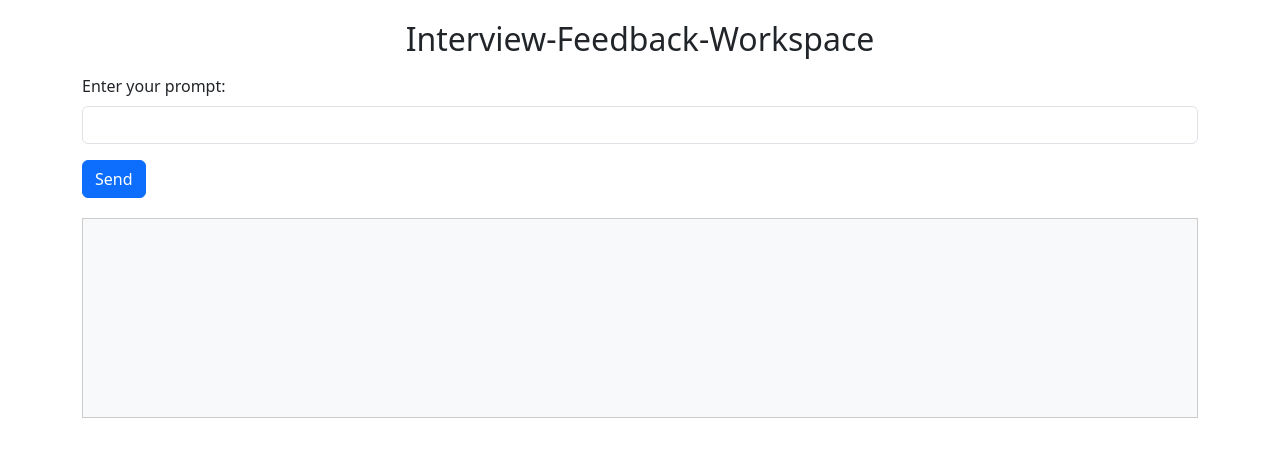
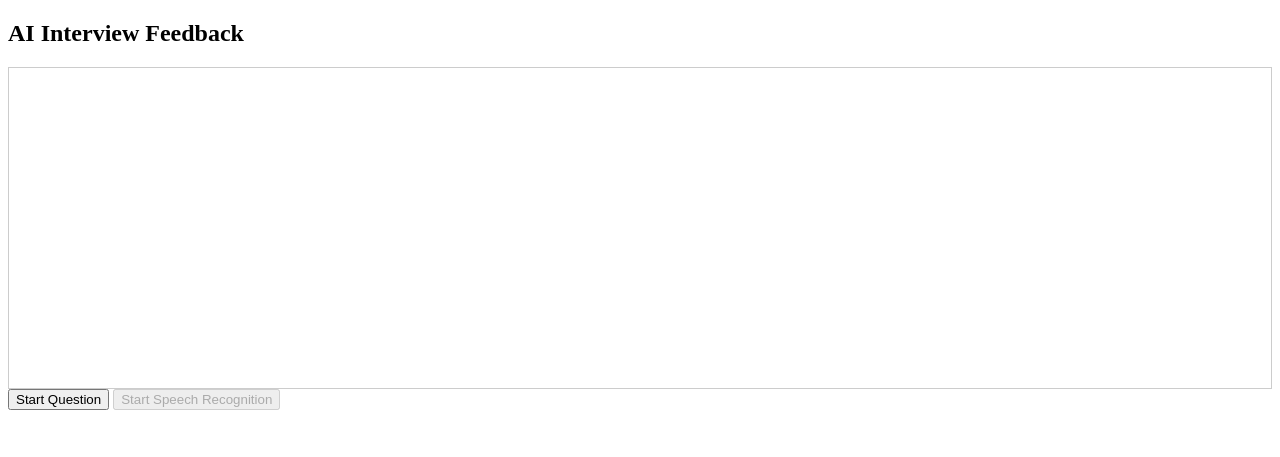
Before and after one commit to AkshayJay-99/Sunhacks2024, a FastAPI app: page /users/me in a window 1280 px wide. Shown: the top 457 px of the page. Run offline with FastAPI, Linux system fonts and the light colour scheme.

Commit message:
Initial prototype

```diff
--- a/Templates/response.html
+++ b/Templates/response.html
@@ -3,7 +3,7 @@
 <head>
     <meta charset="UTF-8">
     <meta name="viewport" content="width=device-width, initial-scale=1.0">
-    <title>Prompt-Response System</title>
+    <title>LeetCode Question Feedback System</title>
     <link href="https://cdn.jsdelivr.net/npm/bootstrap@5.3.0-alpha1/dist/css/bootstrap.min.css" rel="stylesheet">
     <style>
         body {
@@ -34,52 +34,112 @@
     </style>
 </head>
 <body>
+    <div class="container">
+        <h2 class="text-center">LeetCode Question Feedback System</h2>
 
-    <div class="container">
-        <h2 class="text-center">Interview-Feedback-Workspace</h2>
-
-        <!-- Prompt input form -->
-        <form id="prompt-form" class="mt-3">
-            <div class="mb-3">
-                <label for="user-prompt" class="form-label">Enter your prompt:</label>
-                <input type="text" class="form-control" id="user-prompt" required>
-            </div>
-            <button type="submit" class="btn btn-primary">Send</button>
-        </form>
+        <div class="mt-4">
+            <button id="start-question" class="btn btn-primary">Start Question</button>
+            <button id="start-speech" class="btn btn-secondary" disabled>Answer with Speech</button>
+        </div>
 
         <!-- Response display box -->
         <div id="response-box">
-            <!-- Conversations will appear here -->
+            <!-- Questions and answers will appear here -->
         </div>
+
+        <!-- Hidden input to display converted speech text -->
+        <input type="hidden" id="speech-result">
     </div>
 
     <script>
-        document.getElementById("prompt-form").addEventListener("submit", function(e) {
-            e.preventDefault();
+        let currentQuestion = '';
 
-            // Get the user's input
-            const userPrompt = document.getElementById("user-prompt").value;
+        // Handle starting the question
+        document.getElementById("start-question").addEventListener("click", function() {
+            // Directly set the "First Bad Version" question
+            currentQuestion = `
+            FIRST BAD VERSION
 
-            // Add user's prompt to the response box
+            You are a product manager and currently leading a team to develop a new product. Unfortunately, the latest version of your product fails the quality check. Since each version is developed based on the previous version, all the versions after a bad version are also bad.
+
+            Suppose you have n versions [1, 2, ..., n] and you want to find out the first bad one, which causes all the following ones to be bad.
+
+            You are given an API bool isBadVersion(version) which returns whether version is bad. Implement a function to find the first bad version. You should minimize the number of calls to the API.
+
+            Example 1:
+
+            Input: n = 5, bad = 4
+            Output: 4
+            Explanation:
+            call isBadVersion(3) -> false
+            call isBadVersion(5) -> true
+            call isBadVersion(4) -> true
+            Then 4 is the first bad version.
+
+            Example 2:
+
+            Input: n = 1, bad = 1
+            Output: 1
+
+            Constraints:
+            1 <= bad <= n <= 2^31 - 1
+            `;
+
+            // Display the question in the response box
             const responseBox = document.getElementById("response-box");
-            const userPromptDiv = document.createElement("div");
-            userPromptDiv.classList.add("user-prompt");
-            userPromptDiv.textContent = "You: " + userPrompt;
-            responseBox.appendChild(userPromptDiv);
+            const questionDiv = document.createElement("div");
+            questionDiv.classList.add("user-prompt");
+            questionDiv.textContent = currentQuestion;
+            responseBox.appendChild(questionDiv);
 
-            // Clear the input field
-            document.getElementById("user-prompt").value = '';
+            // Enable speech button after the question is displayed
+            document.getElementById("start-speech").disabled = false;
+        });
 
-            // Generate a system response (for demo purposes, it's a static response)
-            setTimeout(() => {
-                const systemResponseDiv = document.createElement("div");
-                systemResponseDiv.classList.add("system-response");
-                systemResponseDiv.textContent = "System: This is a response to your prompt: '" + userPrompt + "'";
-                responseBox.appendChild(systemResponseDiv);
+        // Handle speech recognition
+        document.getElementById("start-speech").addEventListener("click", function() {
+            const recognition = new (window.SpeechRecognition || window.webkitSpeechRecognition)();
+            recognition.lang = "en-US";
+            recognition.interimResults = false;
+            recognition.maxAlternatives = 1;
 
-                // Scroll to the bottom of the response box to see the latest message
-                responseBox.scrollTop = responseBox.scrollHeight;
-            }, 500);
+            recognition.start();
+
+            recognition.onresult = function(event) {
+                const speechResult = event.results[0][0].transcript;
+                document.getElementById("speech-result").value = speechResult;
+
+                // Display the speech result in the response box
+                const responseBox = document.getElementById("response-box");
+                const userAnswerDiv = document.createElement("div");
+                userAnswerDiv.classList.add("system-response");
+                userAnswerDiv.textContent = "Your Response: " + speechResult;
+                responseBox.appendChild(userAnswerDiv);
+
+                // Send the answer to the backend for feedback
+                fetch("/send_answer", {
+                    method: "POST",
+                    headers: {
+                        "Content-Type": "application/json"
+                    },
+                    body: JSON.stringify({ question: currentQuestion, answer: speechResult })
+                })
+                .then(response => response.json())
+                .then(data => {
+                    // Display the feedback in the response box
+                    const feedbackDiv = document.createElement("div");
+                    feedbackDiv.classList.add("system-response");
+                    feedbackDiv.textContent = "Feedback: " + data.feedback;
+                    responseBox.appendChild(feedbackDiv);
+
+                    // Scroll to the latest message
+                    responseBox.scrollTop = responseBox.scrollHeight;
+                });
+            };
+
+            recognition.onerror = function(event) {
+                alert("Error occurred in recognition: " + event.error);
+            };
         });
     </script>
 
--- /dev/null
+++ b/Templates/response1.html
@@ -0,0 +1,134 @@
+<!DOCTYPE html>
+<html lang="en">
+<head>
+    <meta charset="UTF-8">
+    <meta name="viewport" content="width=device-width, initial-scale=1.0">
+    <title>AI Interview Feedback</title>
+    <style>
+        .user-prompt, .system-response {
+            margin: 10px 0;
+            padding: 10px;
+            border-radius: 5px;
+        }
+        .user-prompt {
+            background-color: #e0f7fa;
+        }
+        .system-response {
+            background-color: #ffe0b2;
+        }
+    </style>
+</head>
+<body>
+    <h2>AI Interview Feedback</h2>
+    <div id="response-box" style="border: 1px solid #ccc; height: 300px; overflow-y: scroll; padding: 10px;"></div>
+
+    <button id="start-question">Start Question</button>
+    <button id="start-speech" disabled>Start Speech Recognition</button>
+    <p id="status" style="color: green;"></p>
+
+    <input type="hidden" id="speech-result">
+
+    <script>
+        let currentQuestion = `
+        FIRST BAD VERSION
+
+        You are a product manager and currently leading a team to develop a new product. Unfortunately, the latest version of your product fails the quality check. Since each version is developed based on the previous version, all the versions after a bad version are also bad.
+
+        Suppose you have n versions [1, 2, ..., n] and you want to find out the first bad one, which causes all the following ones to be bad.
+
+        You are given an API bool isBadVersion(version) which returns whether version is bad. Implement a function to find the first bad version. You should minimize the number of calls to the API.
+
+        Example 1:
+
+        Input: n = 5, bad = 4
+        Output: 4
+        Explanation:
+        call isBadVersion(3) -> false
+        call isBadVersion(5) -> true
+        call isBadVersion(4) -> true
+        Then 4 is the first bad version.
+
+        Example 2:
+
+        Input: n = 1, bad = 1
+        Output: 1
+
+        Constraints:
+        1 <= bad <= n <= 2^31 - 1
+        `;
+        const responseBox = document.getElementById("response-box");
+        const statusElement = document.getElementById("status");
+
+        // Utility function to append messages to the response box
+        function appendToResponseBox(text, className) {
+            const div = document.createElement("div");
+            div.classList.add(className);
+            div.textContent = text;
+            responseBox.appendChild(div);
+            responseBox.scrollTop = responseBox.scrollHeight;
+        }
+
+        // Handle starting the question
+        document.getElementById("start-question").addEventListener("click", function() {
+            // Display the question in the response box
+            appendToResponseBox(currentQuestion, 'user-prompt');
+
+            // Enable speech button after the question is displayed
+            document.getElementById("start-speech").disabled = false;
+        });
+
+        // Handle speech recognition
+        document.getElementById("start-speech").addEventListener("click", function() {
+            const recognition = new (window.SpeechRecognition || window.webkitSpeechRecognition)();
+            recognition.lang = "en-US";
+            recognition.interimResults = false;
+            recognition.maxAlternatives = 1;
+
+            recognition.start();
+            statusElement.textContent = "Listening...";
+            document.getElementById("start-speech").disabled = true;
+
+            recognition.onresult = function(event) {
+                const speechResult = event.results[0][0].transcript;
+                document.getElementById("speech-result").value = speechResult;
+
+                // Display the speech result in the response box
+                appendToResponseBox("Your Response: " + speechResult, 'system-response');
+
+                // Send the answer (verbal approach) to the backend for feedback
+                fetch("/generate_feedback", {
+                    method: "POST",
+                    headers: {
+                        "Content-Type": "application/json"
+                    },
+                    body: JSON.stringify({ verbal_approach: speechResult })  // No need to send question
+                })
+                .then(response => response.json())
+                .then(data => {
+                    // Display the feedback in the response box
+                    appendToResponseBox("Feedback: " + data.feedback, 'system-response');
+                    statusElement.textContent = "";
+                })
+                .catch(error => {
+                    alert("Error fetching feedback: " + error);
+                    statusElement.textContent = "";
+                })
+                .finally(() => {
+                    document.getElementById("start-speech").disabled = false;
+                });
+            };
+
+            recognition.onerror = function(event) {
+                alert("Error occurred in recognition: " + event.error);
+                document.getElementById("start-speech").disabled = false;
+                statusElement.textContent = "";
+            };
+
+            recognition.onspeechend = function() {
+                recognition.stop();
+                statusElement.textContent = "Processing response...";
+            };
+        });
+    </script>
+</body>
+</html>
--- a/main.py
+++ b/main.py
@@ -10,6 +10,9 @@ from database import db, serialize_dict, users_collection
 from fastapi.responses import HTMLResponse
 from fastapi.staticfiles import StaticFiles
 from fastapi.templating import Jinja2Templates
+from openai import OpenAI
+from openai.types.chat import ChatCompletionMessageParam
+import random
 
 # Secret key and algorithm for JWT
 SECRET_KEY = "your_secret_key"
@@ -17,6 +20,13 @@ ALGORITHM = "HS256"
 
 # Instantiate FastAPI app
 app = FastAPI()
+
+# openai.api_key = "sk-h6TtCNS3fGaHLw4H5FEZ7t3DlZmNgZcDUvgfcraHliT3BlbkFJcDgBvFZqZ2lazKqRDo36p_UgbnGk_59IyOTFeOOWkA"
+
+client = OpenAI(
+    api_key="sk-h6TtCNS3fGaHLw4H5FEZ7t3DlZmNgZcDUvgfcraHliT3BlbkFJcDgBvFZqZ2lazKqRDo36p_UgbnGk_59IyOTFeOOWkA"
+)
+
 
 app.mount("/static", StaticFiles(directory="static"), name="static")
 
@@ -46,69 +56,73 @@ async def read_login(request: Request):
 
 @app.get("/users/me", response_class=HTMLResponse)
 async def prompt_page(request: Request):
-    return templates.TemplateResponse("response.html", {"request": request})
+    return templates.TemplateResponse("response1.html", {"request": request})
 
 
-# # Registration endpoint
-# @app.post("/register/")
-# def register(user: UserCreate):
-#     # Check if the user is already in the database
-#     user_in_db = users_collection.find_one({"email": user.email})
-#     if user_in_db:
-#         raise HTTPException(status_code=status.HTTP_400_BAD_REQUEST, detail="Email already registered")
 
-#     # Hash the password before storing it
-#     hashed_password = hash_password(user.password)
+# Predefined list of LeetCode-style questions and sample verbal approaches
+questions = [
+    "FIRST BAD VERSION: Implement a function to find the first bad version in a series of versions.",
+    "TWO SUM: Given an array of integers, return indices of the two numbers that add up to a specific target.",
+    "MERGE INTERVALS: Given a collection of intervals, merge all overlapping intervals.",
+    "LONGEST PALINDROMIC SUBSTRING: Find the longest palindromic substring in a given string.",
+    "FIND MEDIAN FROM DATA STREAM: Continuously add numbers and return the median after each addition."
+]
 
-#     # Create a dictionary to insert into the database
-#     user_dict = {"email": user.email, "hashed_password": hashed_password}
 
-#     # Insert the new user into the users collection
-#     users_collection.insert_one(user_dict)
+@app.post("/generate_feedback")
+async def generate_feedback(request: Request):
+    try:
+        # Parse the incoming JSON data from the request body
+        data = await request.json()
+        question = data.get("question", random.choice(questions))  # Use provided question or a random one
+        verbal_approach = data.get("verbal_approach")
 
-#     return {"msg": "User registered successfully"}
+        if not verbal_approach:
+            return {"error": "Verbal approach is required"}
 
-# Login endpoint
-# @app.post("/login/")
-# def login(user: UserCreate):
-#     # Fetch the user from the database by email
-#     user_in_db = users_collection.find_one({"email": user.email})
+        # Prepare messages for the OpenAI API using the correct format
+        messages: list[ChatCompletionMessageParam] = [
+            {"role": "system", "content": "You are an AI interviewer conducting a coding interview."},
+            {"role": "system", "content": f"The following LeetCode question was displayed to the candidate: {question}"},
+            {
+                "role": "system",
+                "content": """
+                The candidate has explained their approach to solving the problem.
 
-#     # If the user doesn't exist or the password is incorrect, raise an exception
-#     if not user_in_db or not verify_password(user.password, user_in_db['hashed_password']):
-#         raise HTTPException(status_code=status.HTTP_401_UNAUTHORIZED, detail="Invalid credentials")
+                Please assess the candidate's verbal approach based on the following:
 
-#     # If credentials are valid, create an access token
-#     access_token = create_access_token(data={"sub": user.email})
+                1) Is their approach correct? If not, provide gentle hints to guide them in the right direction.
+                2) What data structures are they using, and suggest how they could have solved that question in a better way.
+                3) In the end, give unbiased and specific feedback on improving their approach if necessary.
 
-#     return {"access_token": access_token, "token_type": "bearer"}
+                Do not say things in bullet points or mention the criteria for assessment (e.g., '**Correctness**:...'). Just share the feedback upfront directly.
+                """
+            },
+            {"role": "user", "content": f"Candidate's Verbal Approach: {verbal_approach}"}
+        ]
 
-# Get current user endpoint
-# @app.get("/users/me/")
-# def get_current_user(token: str = Depends(oauth2_scheme)):
-#     credentials_exception = HTTPException(
-#         status_code=status.HTTP_401_UNAUTHORIZED,
-#         detail="Could not validate credentials",
-#         headers={"WWW-Authenticate": "Bearer"},
-#     )
+        # Call OpenAI's chat completion API using the client
+        response = client.chat.completions.create(
+            model="gpt-4",  # Use gpt-4 or gpt-3.5-turbo
+            messages=messages,
+            max_tokens=400
+        )
 
-#     try:
-#         # Decode the JWT token
-#         payload = jwt.decode(token, SECRET_KEY, algorithms=[ALGORITHM])
+        # Extract feedback from the OpenAI response
+        if response.choices and response.choices[0].message:
+            feedback = response.choices[0].message.content
+            if feedback:
+                feedback = feedback.strip()  # Only strip if content exists
+            else:
+                feedback = "No feedback returned from OpenAI."
+        else:
+            feedback = "No valid response received from OpenAI."
+        return {
+            "question": question,
+            "verbal_approach": verbal_approach,
+            "feedback": feedback
+        }
 
-#         # Extract the user's email from the token payload
-#         email: str = payload.get("sub", None)
-
-#         if email is None:
-#             raise credentials_exception
-#     except JWTError:
-#         raise credentials_exception
-
-#     # Fetch the user from the database
-#     user = users_collection.find_one({"email": email})
-
-#     if user is None:
-#         raise credentials_exception
-
-#     # Return the user data in a serializable format
-#     return serialize_dict(user)
+    except Exception as e:
+        return {"error": str(e)}
```
